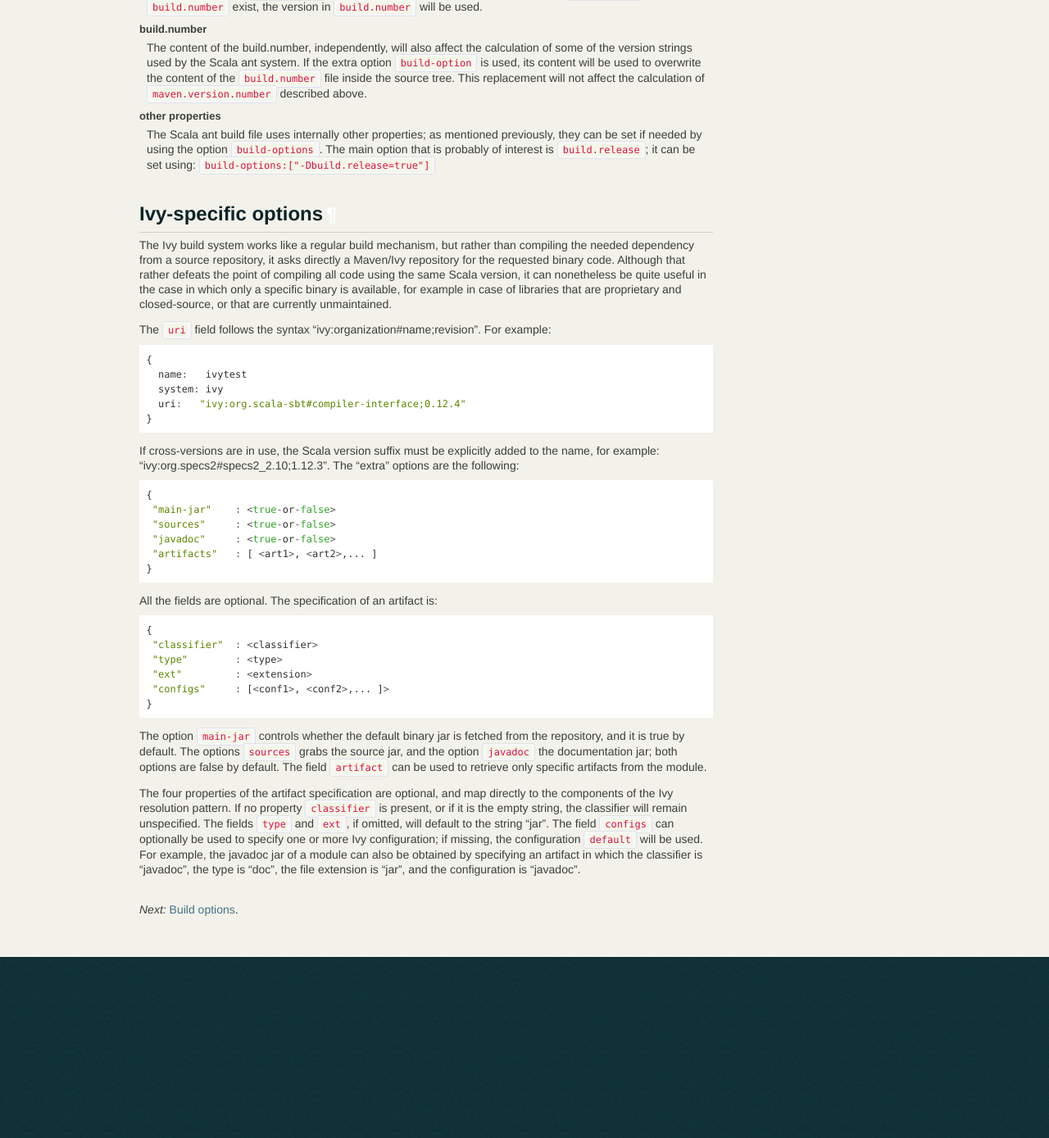
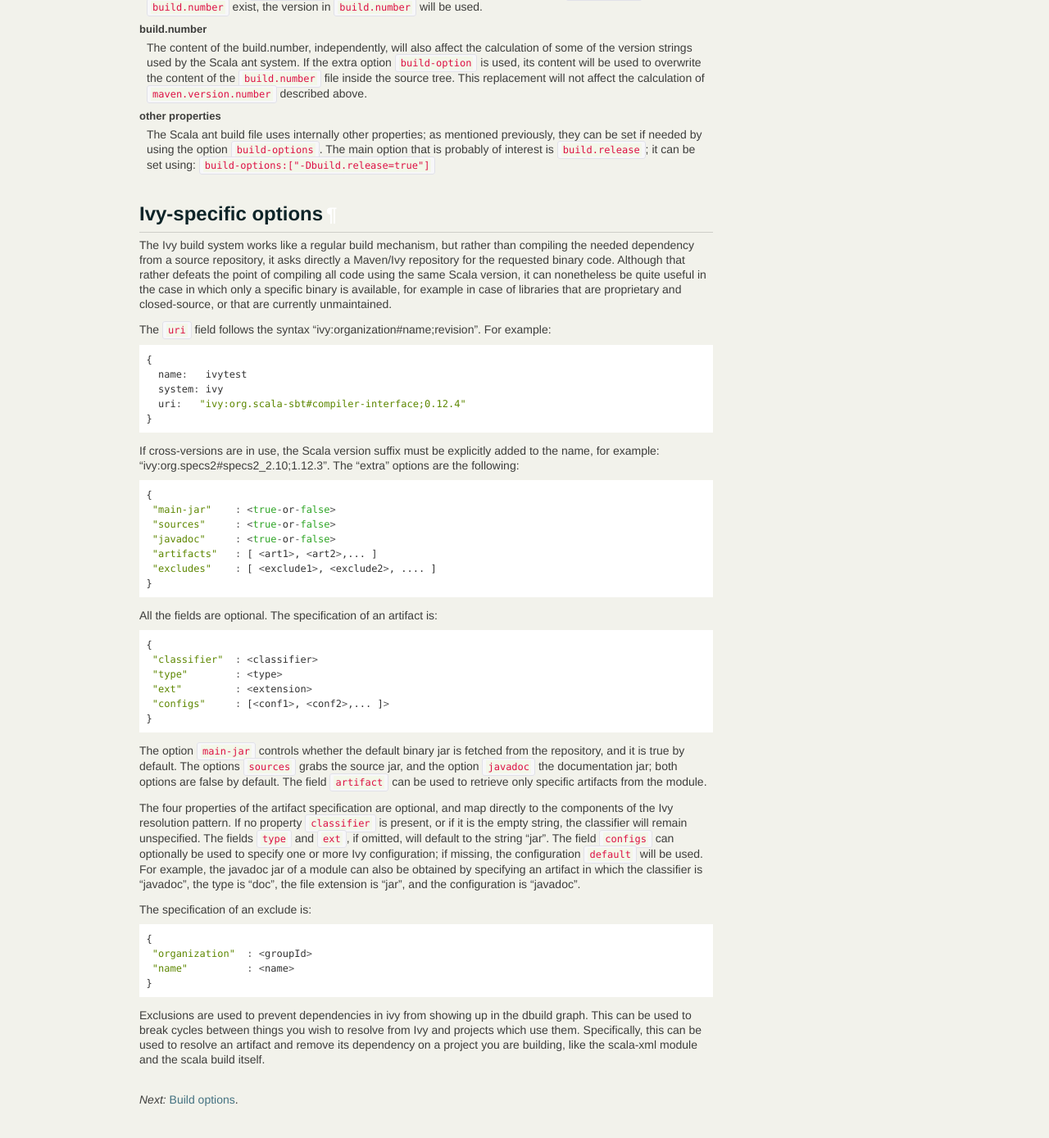
Before and after one commit to lightbend-labs/dbuild, a Sphinx documentation site: the page built from docs/src/sphinx/dbuild.rst, in a window 1280 px wide and 1400 px high, scrolled down 4546 px. Shown: the top 1389 px of the window at 82% size. Built offline with Sphinx 7.4.7, drawn with Linux system fonts in a browser that asks for light colours; pages that are not in the unit, such as notebooks, are missing from menus; before the commit the page ends 5714 px from its top, so only the background shows below that.

Commit message:
Add documentation for ivy exclude feature.

```diff
--- a/docs/src/sphinx/dbuild.rst
+++ b/docs/src/sphinx/dbuild.rst
@@ -341,6 +341,7 @@ for example: "ivy:org.specs2#specs2_2.10;1.12.3". The "extra" options are the fo
     "sources"     : <true-or-false>
     "javadoc"     : <true-or-false>
     "artifacts"   : [ <art1>, <art2>,... ]
+    "excludes"    : [ <exclude1>, <exclude2>, .... ]
    }
 
 All the fields are optional. The specification of an artifact is:
@@ -359,6 +360,7 @@ repository, and it is true by default. The options ``sources`` grabs the source
 option ``javadoc`` the documentation jar; both options are false by default. The field
 ``artifact`` can be used to retrieve only specific artifacts from the module.
 
+
 The four properties of the artifact specification are optional, and map directly to
 the components of the Ivy resolution pattern. If no property ``classifier`` is present,
 or if it is the empty string, the classifier will remain unspecified. The fields
@@ -369,6 +371,20 @@ can also be obtained by specifying an artifact in which the classifier is
 "javadoc", the type is "doc", the file extension is "jar", and the configuration
 is "javadoc".
 
+The specification of an exclude is:
+
+.. code-block:: javascript
+
+   {
+    "organization"  : <groupId>
+    "name"          : <name>
+   }
+
+Exclusions are used to prevent dependencies in ivy from showing up in the dbuild graph.   This can be used
+to break cycles between things you wish to resolve from Ivy and projects which use them.
+Specifically, this can be used to resolve an artifact and remove its dependency on a project you are building,
+like the scala-xml module and the scala build itself.
+
 |
 
 *Next:* :doc:`buildOptions`.
```
